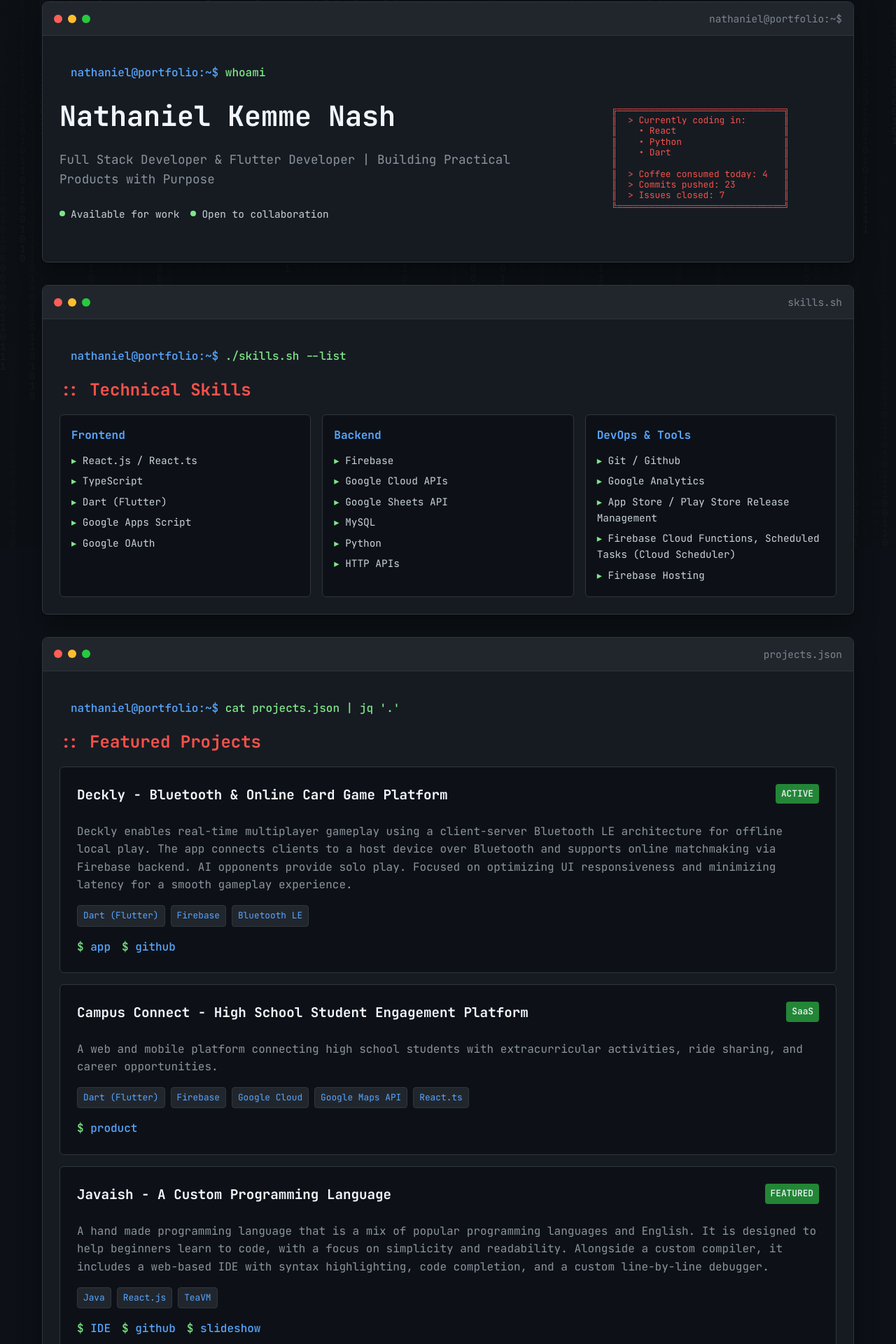
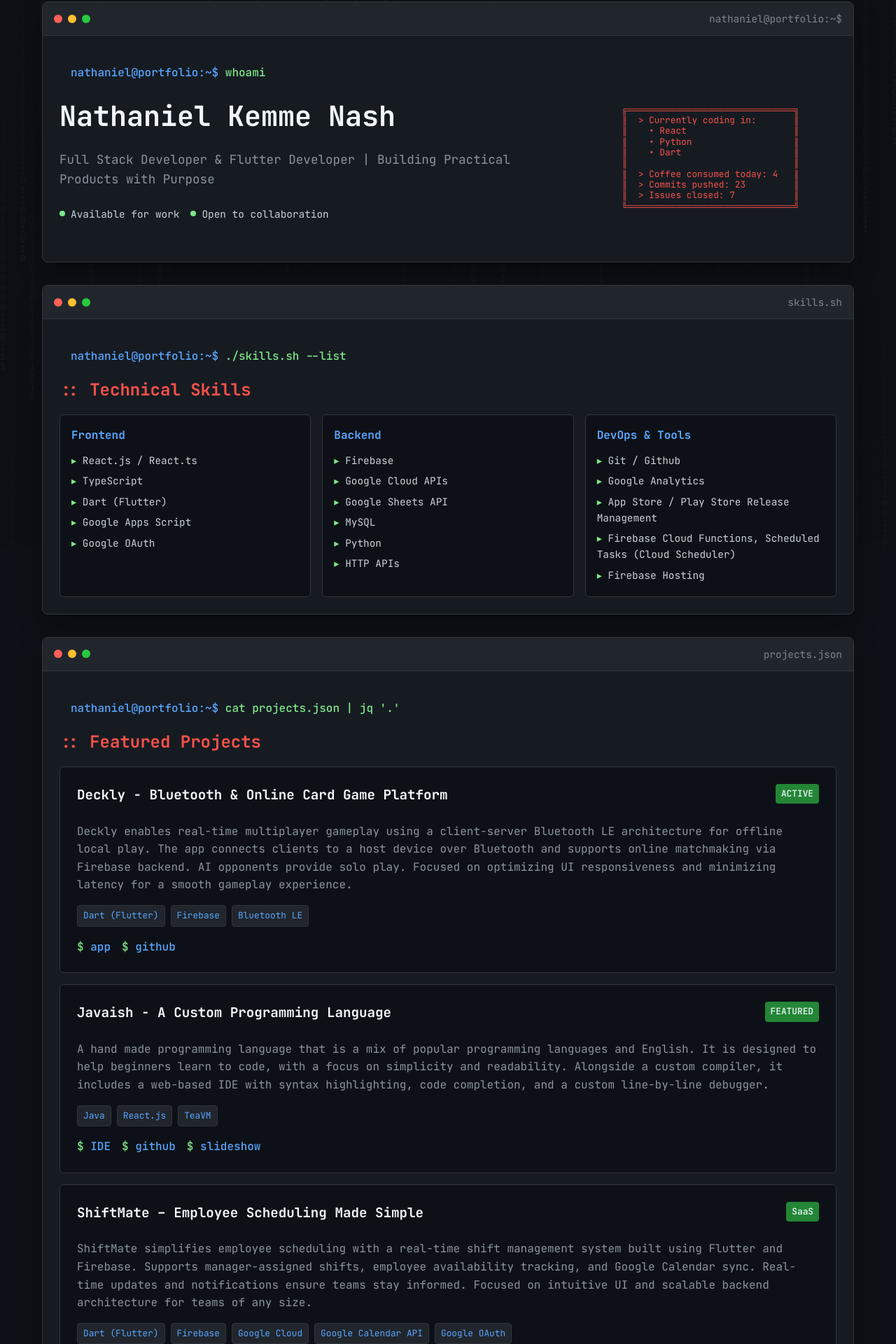
Before and after one commit to TrackerJo/portfolio, a React (Vite) app: page / in a window 1280 px wide. Shown: the part 18-1938 px from the top of the page at 70% size. Built offline with nearby package versions, Linux system fonts and the light colour scheme.

Commit message:
added shiftmate

```diff
--- a/src/portfolio.css
+++ b/src/portfolio.css
@@ -88,13 +88,7 @@
     padding-left: 1rem;
 }
 
-.ascii-art {
-    color: #f85149;
-    font-size: 0.8rem;
-    line-height: 1.2;
-    margin: 1rem 0;
-    white-space: pre;
-}
+
 
 .typing-animation {
     border-right: 2px solid #7ee787;
@@ -134,7 +128,7 @@
 
 @media (max-width: 768px) {
     .hero-content {
-        grid-template-columns: 1fr;
+        grid-template-columns: 1fr !important;
     }
 
     .hero-text h1 {
--- a/src/windows/projects.css
+++ b/src/windows/projects.css
@@ -63,6 +63,8 @@
 .project-links {
     display: flex;
     gap: 1rem;
+    flex-wrap: wrap;
+
 }
 
 .project-link {
--- a/src/windows/projects.tsx
+++ b/src/windows/projects.tsx
@@ -28,6 +28,27 @@ const ProjectsWindow = ({ handleTerminalButtonClick }: { handleTerminalButtonCli
             ]
         },
         {
+            title: 'Javaish - A Custom Programming Language',
+            status: 'FEATURED',
+            description: 'A hand made programming language that is a mix of popular programming languages and English. It is designed to help beginners learn to code, with a focus on simplicity and readability. Alongside a custom compiler, it includes a web-based IDE with syntax highlighting, code completion, and a custom line-by-line debugger.',
+            technologies: ['Java', 'React.js', 'TeaVM'],
+            links: [
+                { label: 'IDE', href: 'https://trackerjo.github.io/ProfessorJavaish/    ' },
+                { label: 'github', href: 'https://github.com/TrackerJo/Javaish' },
+                { label: 'slideshow', href: 'https://docs.google.com/presentation/d/1cWa6pa6btzCKTbh4yDYVNZGC_aGPY99N2ixCo83qcX8/edit?usp=sharing' }
+            ]
+        },
+        {
+            title: 'ShiftMate – Employee Scheduling Made Simple',
+            status: 'SaaS',
+            description: 'ShiftMate simplifies employee scheduling with a real-time shift management system built using Flutter and Firebase. Supports manager-assigned shifts, employee availability tracking, and Google Calendar sync. Real-time updates and notifications ensure teams stay informed. Focused on intuitive UI and scalable backend architecture for teams of any size.',
+            technologies: ['Dart (Flutter)', 'Firebase', 'Google Cloud', 'Google Calendar API', 'Google OAuth'],
+            links: [
+                { label: 'product', href: 'https://trackerjo.github.io/ShiftMate/' },
+                // { label: 'docs', href: '#' }
+            ]
+        },
+        {
             title: 'Campus Connect - High School Student Engagement Platform',
             status: 'SaaS',
             description: 'A web and mobile platform connecting high school students with extracurricular activities, ride sharing, and career opportunities.',
@@ -38,17 +59,7 @@ const ProjectsWindow = ({ handleTerminalButtonClick }: { handleTerminalButtonCli
                 // { label: 'docs', href: '#' }
             ]
         },
-        {
-            title: 'Javaish - A Custom Programming Language',
-            status: 'FEATURED',
-            description: 'A hand made programming language that is a mix of popular programming languages and English. It is designed to help beginners learn to code, with a focus on simplicity and readability. Alongside a custom compiler, it includes a web-based IDE with syntax highlighting, code completion, and a custom line-by-line debugger.',
-            technologies: ['Java', 'React.js', 'TeaVM'],
-            links: [
-                { label: 'IDE', href: 'https://trackerjo.github.io/ProfessorJavaish/    ' },
-                { label: 'github', href: 'https://github.com/TrackerJo/Javaish' },
-                { label: 'slideshow', href: 'https://docs.google.com/presentation/d/1cWa6pa6btzCKTbh4yDYVNZGC_aGPY99N2ixCo83qcX8/edit?usp=sharing' }
-            ]
-        },
+
 
     ];
     return (
--- a/src/windows/title.css
+++ b/src/windows/title.css
@@ -43,6 +43,15 @@
     animation: pulse 2s infinite;
 }
 
+.ascii-art {
+    color: #f85149;
+    font-size: 0.8rem;
+    line-height: 1.2;
+    margin: 1rem 0;
+    white-space: pre;
+    text-align: center;
+}
+
 @keyframes pulse {
     0% {
         opacity: 1;
--- a/src/windows/title.tsx
+++ b/src/windows/title.tsx
@@ -30,7 +30,7 @@ const TitleWindow = ({ handleTerminalButtonClick }: { handleTerminalButtonClick:
                             </div>
                         </div>
                         <div className="ascii-art">
-                            {`     ╔═══════════════════════════════╗
+                            {`╔═══════════════════════════════╗
 ║  > Currently coding in:       ║
 ║    • React                    ║
 ║    • Python                   ║
```
Lines whose indentation alone changed are shown as unchanged.
